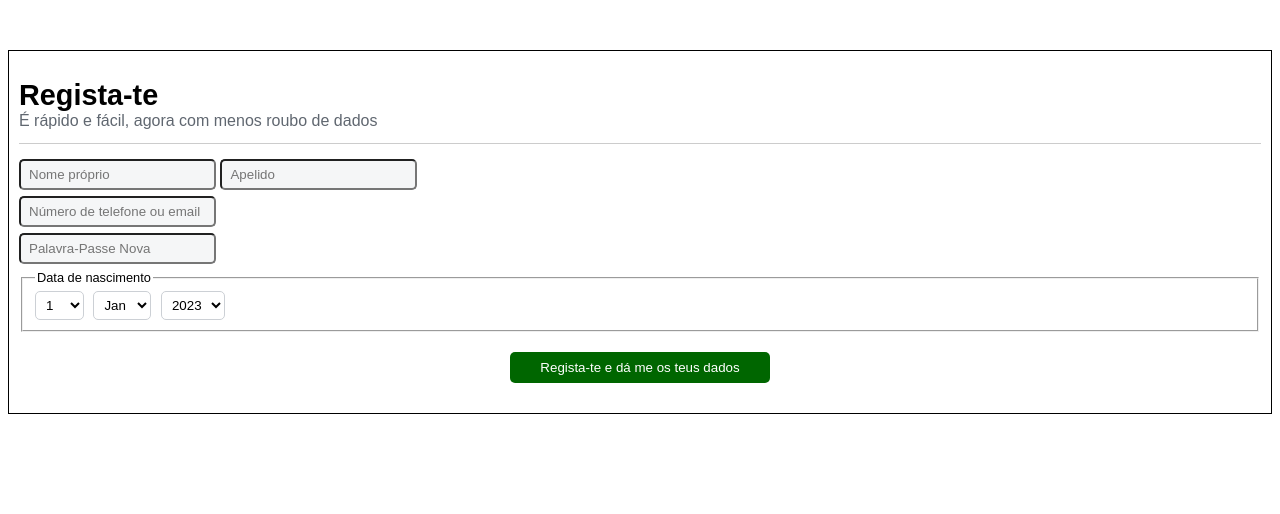
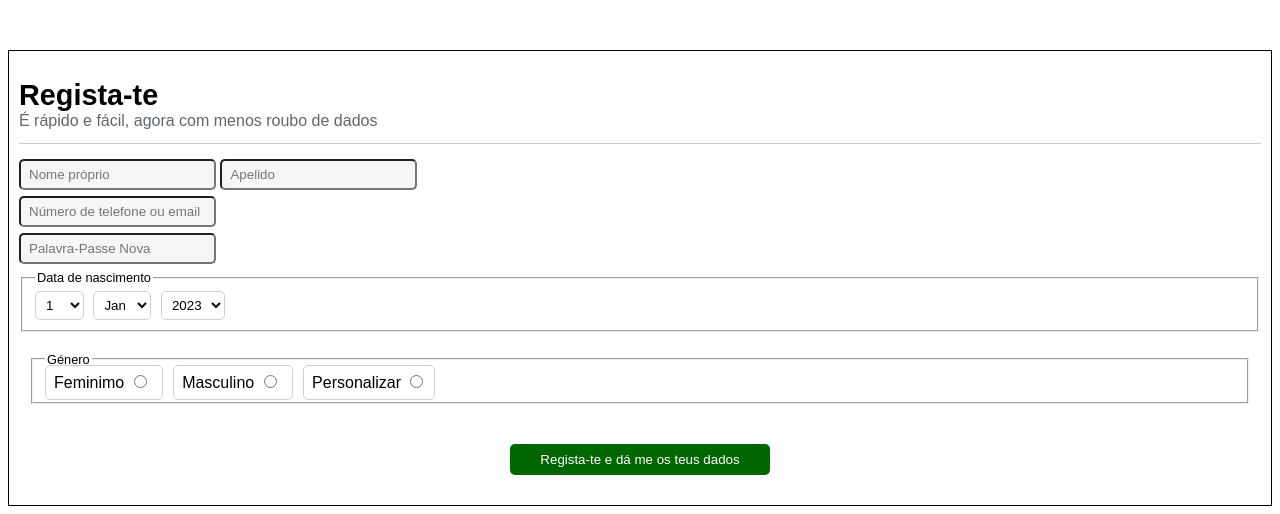
Before and after one commit to Student010000/Teste-de-Flag-Facebook-Form, a plain HTML site: page index.html in a window 1280 px wide. Drawn offline with Linux system fonts and the light colour scheme.

Commit message:
Adicionado seleção de gênero

```diff
--- a/index.html
+++ b/index.html
@@ -45,6 +45,22 @@
 						<select name="birth_year" aria-label="Ano"></select>
 					</fieldset>
 				</div>
+				<div class="gender-selection">
+					<fieldset>
+						<legend>Género</legend>
+						<label>
+							Feminimo
+								<input type="radio" name="gender" value="F" required>
+						</label>
+						<label>
+							Masculino
+								<input type="radio" name="gender" value="M" required>
+						</label>
+						<label>
+							Personalizar
+								<input type="radio" name="gender" value="P" required>
+						</label>
+				</div>
 				<div class="form-submit">
 					<button type="submit" name="Send">Regista-te e dá me os teus dados</button>
 				</div>
--- a/style.css
+++ b/style.css
@@ -59,6 +59,17 @@ select {
 	border-radius: 5px;
 }
 
+.gender-selection {
+	padding: 20px 10px;
+}
+
+.gender-selection label {
+	border: 1px solid #ccd0d5;
+	border-radius: 5px;
+	padding: 8px;
+	margin-right: 10px;
+}
+
 .form-submit {
 	margin: 20px 0;
 	text-align: center;
```
